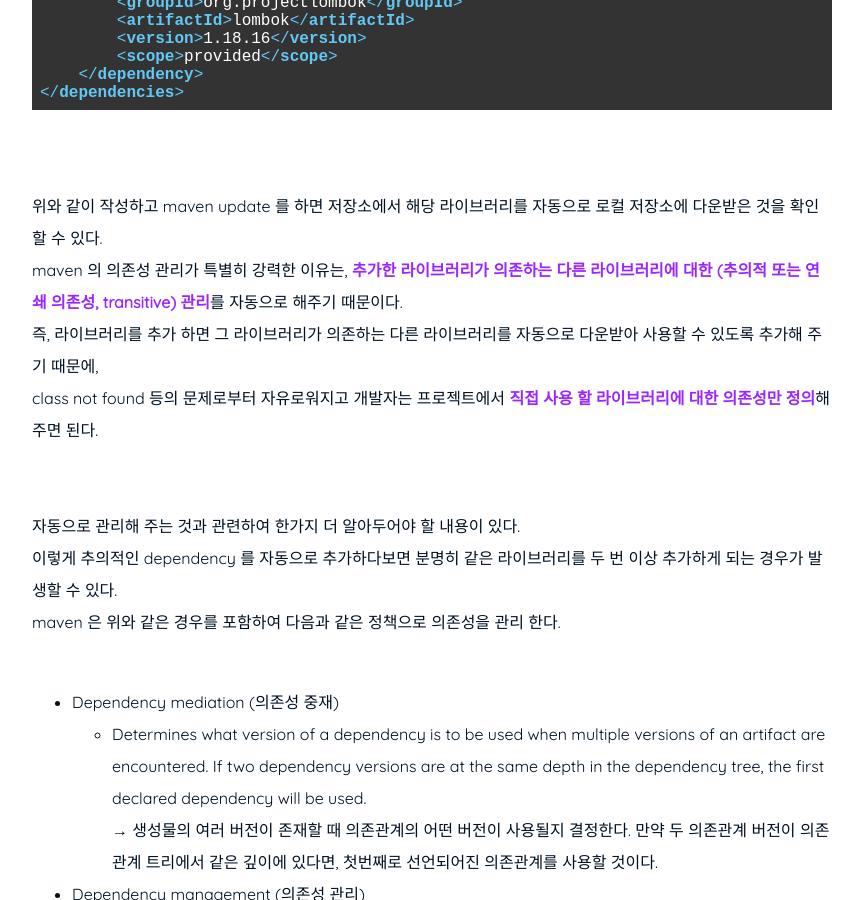
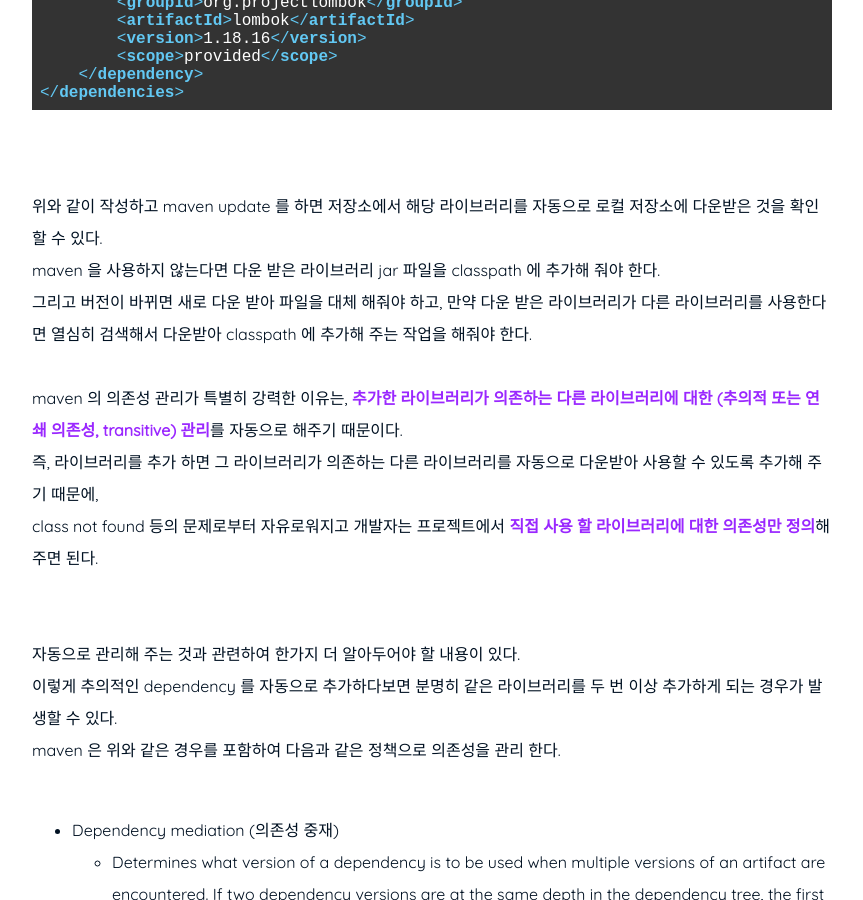
Before and after one commit to nimkoes/portfolio, a Jekyll site: the page built from _posts/2021-06-12-maven.md, in a window 1280 px wide and 900 px high, scrolled down 8115 px. Shown: the whole window, without its empty margins (208-1071 px from the left). Built offline with Jekyll 4.4.1, drawn with Linux system fonts in a browser that asks for light colours; some of the changed text lies outside the part shown.

Commit message:
mod post, maven summary

````diff
--- a/_posts/2021-06-12-maven.md
+++ b/_posts/2021-06-12-maven.md
@@ -209,7 +209,7 @@ pom.xml 에 작성할 수 있는 내용들은 다음과 같다.
 ---
 
 maven 이 제공해주는 핵심 기능 중 의존성 관리 기능이 있다.
-java 에서 의존성이란, 서로 다른 두 클래스 간의 사용 관계에 대한 정의 이다.
+java 에서 의존한다는 것은 서로 다른 두 클래스 간의 사용 관계에 대한 정의 이다.
 예를 들어 아래와 같이 코드를 작성 한 것을 'MyClass 클래스가 AnotherClass 클래스에 의존하고 있다.' 라고 한다.
 
 ```java
@@ -254,6 +254,9 @@ maven 에서 사용 가능한 의존성을 찾아볼 수 있는 [<u>maven reposi
 
 
 위와 같이 작성하고 maven update 를 하면 저장소에서 해당 라이브러리를 자동으로 로컬 저장소에 다운받은 것을 확인할 수 있다.
+maven 을 사용하지 않는다면 다운 받은 라이브러리 jar 파일을 classpath 에 추가해 줘야 한다.
+그리고 버전이 바뀌면 새로 다운 받아 파일을 대체 해줘야 하고, 만약 다운 받은 라이브러리가 다른 라이브러리를 사용한다면 열심히 검색해서 다운받아 classpath 에 추가해 주는 작업을 해줘야 한다.
+
 maven 의 의존성 관리가 특별히 강력한 이유는, **추가한 라이브러리가 의존하는 다른 라이브러리에 대한 (추의적 또는 연쇄 의존성, transitive) 관리**를 자동으로 해주기 때문이다.
 즉, 라이브러리를 추가 하면 그 라이브러리가 의존하는 다른 라이브러리를 자동으로 다운받아 사용할 수 있도록 추가해 주기 때문에,
 class not found 등의 문제로부터 자유로워지고 개발자는 프로젝트에서 **직접 사용 할 라이브러리에 대한 의존성만 정의**해주면 된다.
````
